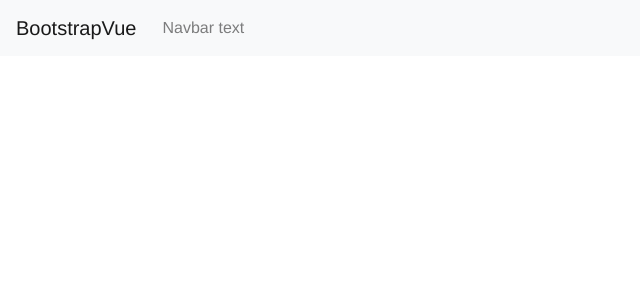
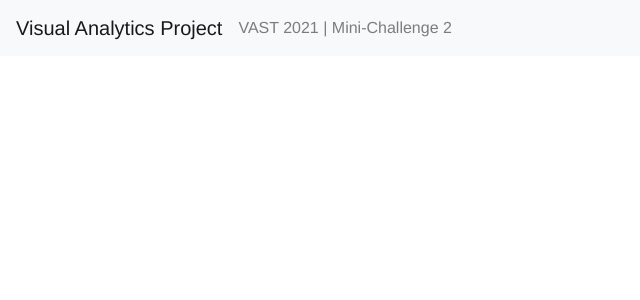
Before and after one commit to ChiaraDA/vast_mc2, a Vue app: page / in a window 1280 px wide. Shown: the top 300 px of the page, without its empty margins (0-640 px from the left). Built offline with nearby package versions, Linux system fonts and the light colour scheme.

Commit message:
Delete HelloWorld and add MiniChallenge2 component

```diff
--- a/src/App.vue
+++ b/src/App.vue
@@ -1,16 +1,16 @@
 <template>
   <div id="app">
-    <HelloWorld/>
+    <MiniChallenge2/>
   </div>
 </template>
 
 <script>
-import HelloWorld from './components/HelloWorld.vue'
+import MiniChallenge2 from './components/MiniChallenge2.vue'
 
 export default {
   name: 'App',
   components: {
-    HelloWorld
+    MiniChallenge2
   }
 }
 </script>
--- a/src/components/HelloWorld.vue
+++ /dev/null
@@ -1,42 +0,0 @@
-<template>
-  <div>
-    <b-navbar toggleable="sm" type="light" variant="light">
-      <b-navbar-toggle target="nav-text-collapse"></b-navbar-toggle>
-
-      <b-navbar-brand>BootstrapVue</b-navbar-brand>
-
-      <b-collapse id="nav-text-collapse" is-nav>
-        <b-navbar-nav>
-          <b-nav-text>Navbar text</b-nav-text>
-        </b-navbar-nav>
-      </b-collapse>
-    </b-navbar>
-  </div>
-</template>
-
-<script>
-export default {
-  name: 'HelloWorld',
-  props: {
-    msg: String
-  }
-}
-</script>
-
-<!-- Add "scoped" attribute to limit CSS to this component only -->
-<style scoped>
-h3 {
-  margin: 40px 0 0;
-}
-ul {
-  list-style-type: none;
-  padding: 0;
-}
-li {
-  display: inline-block;
-  margin: 0 10px;
-}
-a {
-  color: #42b983;
-}
-</style>
--- /dev/null
+++ b/src/components/MiniChallenge2.vue
@@ -0,0 +1,15 @@
+<template>
+    <div>
+        <b-navbar toggleable="sm" type="light" variant="light">
+            <b-navbar-toggle target="nav-text-collapse"></b-navbar-toggle>
+
+            <b-navbar-brand>Visual Analytics Project</b-navbar-brand>
+
+            <b-collapse id="nav-text-collapse" is-nav>
+            <b-navbar-nav>
+                <b-nav-text>VAST 2021 | Mini-Challenge 2</b-nav-text>
+            </b-navbar-nav>
+            </b-collapse>
+        </b-navbar>
+    </div>
+</template>
```
